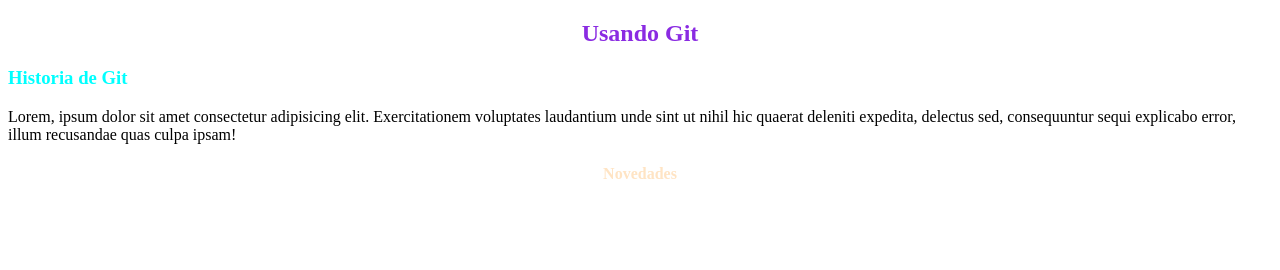
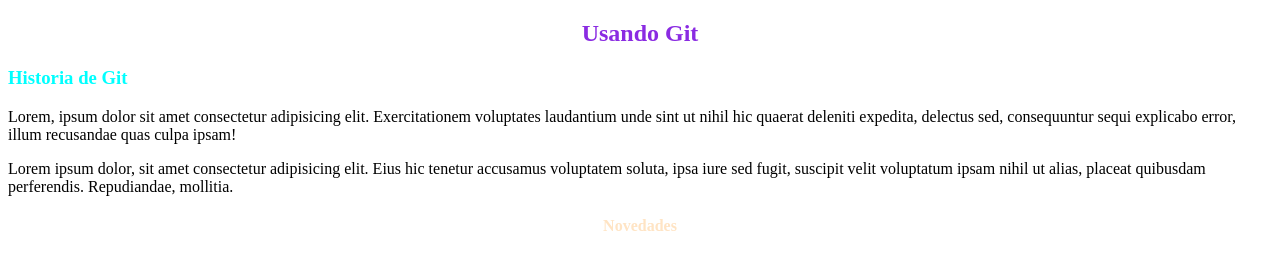
Before and after one commit to Iandrew9697/GustavoGit, a plain HTML site: page pages/index.html in a window 1280 px wide. Drawn offline with Linux system fonts and the light colour scheme.

Commit message:
añadiendo aside en index

```diff
--- a/pages/index.html
+++ b/pages/index.html
@@ -12,6 +12,9 @@
         <p>Lorem, ipsum dolor sit amet consectetur adipisicing elit. Exercitationem voluptates laudantium unde sint ut nihil hic quaerat deleniti expedita, delectus sed, consequuntur sequi explicabo error, illum recusandae quas culpa ipsam!</p>
     </div>
     <section>
+        <aside>
+            Lorem ipsum dolor, sit amet consectetur adipisicing elit. Eius hic tenetur accusamus voluptatem soluta, ipsa iure sed fugit, suscipit velit voluptatum ipsam nihil ut alias, placeat quibusdam perferendis. Repudiandae, mollitia.
+        </aside>
         <h4 style="color: bisque; text-align: center;">Novedades</h4>
     </section>
 </body>
```
